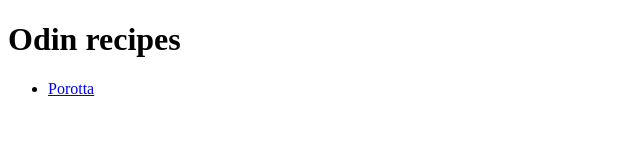
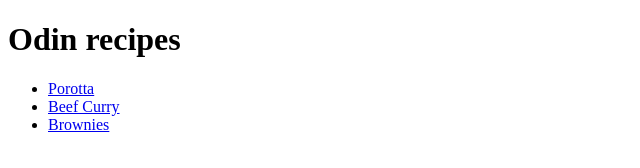
Before and after one commit to Francis-Xavier-Paul/odin-recipes, a plain HTML site: page index.html in a window 1280 px wide. Shown: the whole page, without its empty margins (0-640 px from the left). Drawn offline with Linux system fonts and the light colour scheme.

Commit message:
Final edits

```diff
--- a/index.html
+++ b/index.html
@@ -10,6 +10,8 @@
     <h1>Odin recipes</h1>
     <ul>
         <li><a href="./recipes/porotta.html">Porotta</a></li>
+        <li><a href="./recipes/beef_curry.html">Beef Curry</a></li>
+        <li><a href="./recipes/brownie.html">Brownies</a></li>
     </ul>
 </body>
 </html>
```
